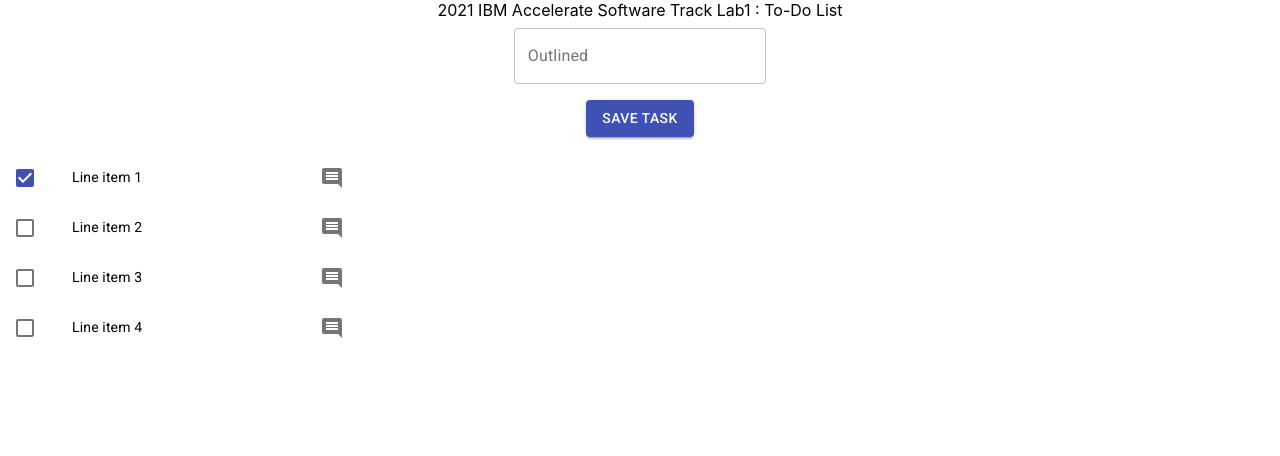
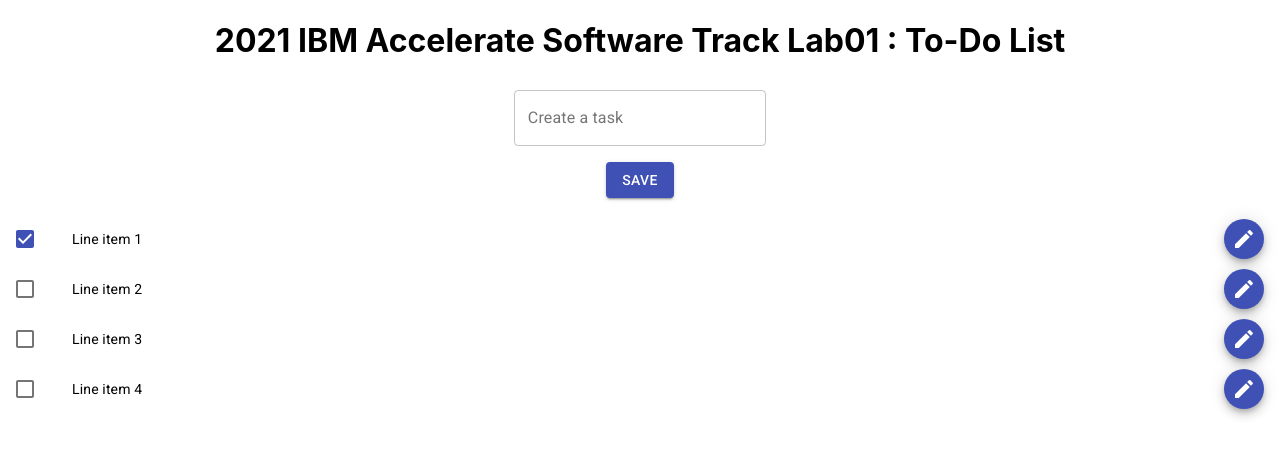
Before and after one commit to 2021-IBM-Accelerate-SW-Track/lab-1-team-39, a React (Create React App) app: page / in a window 1280 px wide. Shown: the top 456 px of the page. Built offline with nearby package versions, Linux system fonts and the light colour scheme.

Commit message:
update textfields, align items, display edit buttons

```diff
--- a/package.json
+++ b/package.json
@@ -4,6 +4,7 @@
   "private": true,
   "dependencies": {
     "@material-ui/core": "^4.11.4",
+    "@material-ui/icons": "^4.11.2",
     "@testing-library/jest-dom": "^5.12.0",
     "@testing-library/react": "^11.2.6",
     "@testing-library/user-event": "^12.8.3",
--- a/src/component/header/header.js
+++ b/src/component/header/header.js
@@ -1,4 +1,4 @@
 //TODO: add style to header display
 export default function Header(){
-    return <div>2021 IBM Accelerate Software Track Lab1 : To-Do List</div>
+    return <div><h1>2021 IBM Accelerate Software Track Lab01 : To-Do List</h1></div>
 }
--- a/src/component/save-button/save-button.js
+++ b/src/component/save-button/save-button.js
@@ -18,7 +18,7 @@
   return (
     <div className={classes.root}>
       <Button variant="contained" color="primary">
-        Save Task
+        Save
       </Button>
     </div>
   );
--- a/src/component/task-list/task-list.js
+++ b/src/component/task-list/task-list.js
@@ -6,19 +6,19 @@
 import ListItemSecondaryAction from '@material-ui/core/ListItemSecondaryAction';
 import ListItemText from '@material-ui/core/ListItemText';
 import Checkbox from '@material-ui/core/Checkbox';
-import IconButton from '@material-ui/core/IconButton';
-import CommentIcon from '@material-ui/icons/Comment';
+import Fab from '@material-ui/core/Fab';
+import EditIcon from '@material-ui/icons/Edit';
 
 const useStyles = makeStyles((theme) => ({
   root: {
     width: '100%',
-    maxWidth: 360,
+    maxWidth: '100%',
     backgroundColor: theme.palette.background.paper,
   },
 }));
 
 //TODO: When button is clicked and textflied has an exceptable input, add value in text field to list
-//TODO: align task list to middle of page with a minimal border(maybe light grey)
+//TODO: align task list to middle of page with a minimal border(maybe light grey) @oziomarc
 //TODO: change comment Icon to edit icon from material -ui @oziomarc
 //TODO: when comment icon clicked alow user to change task name to valide task name input
 
@@ -58,9 +58,9 @@
             </ListItemIcon>
             <ListItemText id={labelId} primary={`Line item ${value + 1}`} />
             <ListItemSecondaryAction>
-              <IconButton edge="end" aria-label="comments">
-                <CommentIcon />
-              </IconButton>
+            <Fab size="small" color="primary" aria-label="edit">
+              <EditIcon />
+            </Fab>
             </ListItemSecondaryAction>
           </ListItem>
         );
--- a/src/component/task-text-field/task-text-field.js
+++ b/src/component/task-text-field/task-text-field.js
@@ -15,7 +15,7 @@
   const classes = useStyles();
   return (
     <form className={classes.root} noValidate autoComplete="off">
-      <TextField id="outlined-basic" label="Outlined" variant="outlined" />
+      <TextField id="outlined-basic" label="Create a task" variant="outlined" />
     </form>
   );
 }
```
